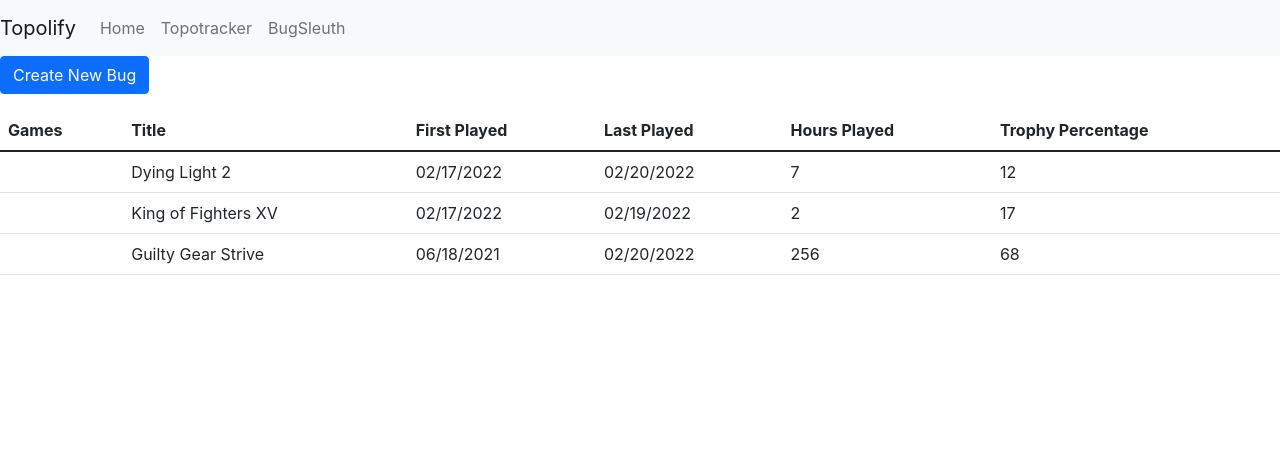
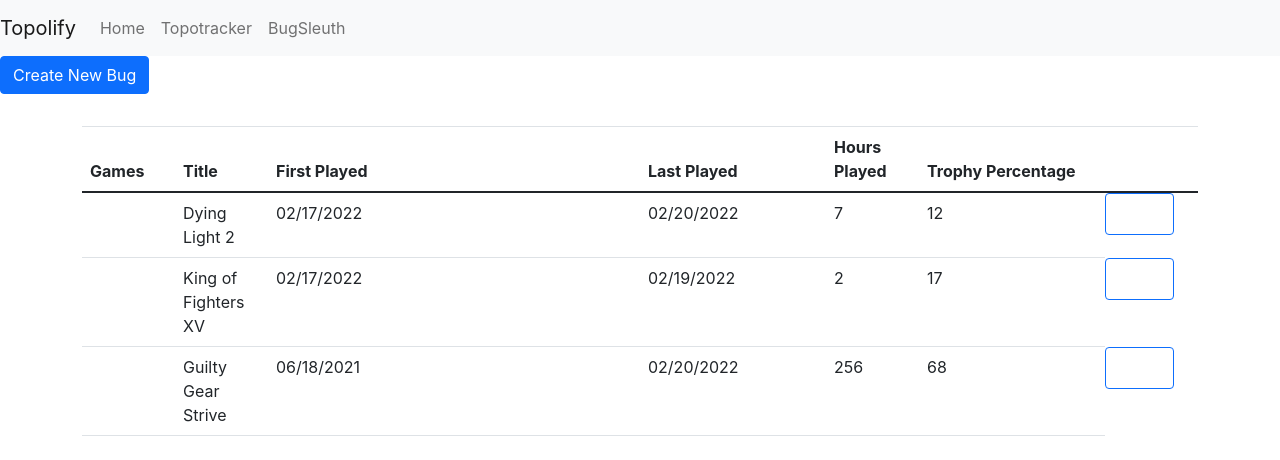
Before and after one commit to DevSoftian/devsoftian.github.io, a React (Create React App) app: page /devsoftian.github.io/bugsleuth in a window 1280 px wide. Shown: the top 460 px of the page. Built offline with nearby package versions, Linux system fonts and the light colour scheme; no server answers.

Commit message:
Added collapsible details for each fixed column width.

```diff
--- /dev/null
+++ b/src/components/BugModule.jsx
@@ -0,0 +1,92 @@
+import React, { Component } from "react";
+
+class BugModule extends Component {
+   handleBug = (entry, elemBreak = 5) => {
+      const id = "collapseExample" + entry.bug_id;
+      const hashid = "#" + id;
+      // + entry.bug_id;
+      const cells = [];
+      cells.push(
+         <>
+            <tr>
+               <th scope="row"></th>
+               {this.mapSubElements(entry, elemBreak)}
+               <button
+                  className="btn btn-primary"
+                  type="button"
+                  data-bs-toggle="collapse"
+                  data-bs-target={hashid}
+                  aria-expanded="false"
+                  aria-controls="collapseExample"
+               >
+                  Details
+               </button>
+            </tr>
+            <tr className="collapse" id={id}>
+               <th scope="row">Bug Details</th>
+               {this.mapSubElements(entry, elemBreak, elemBreak)}
+            </tr>
+         </>
+      );
+
+      // cells.push(
+      //    <button
+      //       className="btn btn-primary"
+      //       type="button"
+      //       data-bs-toggle="collapse"
+      //       data-bs-target={id}
+      //       aria-expanded="false"
+      //       aria-controls="collapseExample"
+      //    ></button>
+      // );
+      // this.mapSubElements(entry);
+      return cells;
+   };
+
+   mapSubElements = (entry, numElements = 4, startKey = 0) => {
+      console.log(startKey);
+      let cells = [];
+      let i = 0;
+      for (let key in entry) {
+         if (i < startKey) {
+            delete entry.key;
+            i++;
+            console.log(i);
+         } else if (key != "_id" && cells.length < startKey + numElements)
+            cells.push(<td>{entry[key]}</td>);
+      }
+
+      return cells;
+   };
+
+   render() {
+      let module = Object.values(this.props.module);
+      let service = this.props.service;
+      return (
+         //Maps column titles from the "module" object and column data from the "service" object.
+         <div className="container-md">
+            <table className="table">
+               <thead>
+                  <tr>
+                     <th className="col-1"></th>
+                     <th className="col-1"></th>
+                     <th className="col-4"></th>
+                     <th className="col-2"></th>
+                     <th className="col-1"></th>
+                     <th className="col-2"></th>
+                     <th className="col-1"></th>
+                  </tr>
+                  <tr>
+                     {module.map((moduleTitle) => (
+                        <th scope="col">{moduleTitle}</th>
+                     ))}
+                  </tr>
+               </thead>
+               <tbody>{service.map((entry) => this.handleBug(entry))}</tbody>
+            </table>
+         </div>
+      );
+   }
+}
+
+export default BugModule;
--- a/src/components/bugSleuth.jsx
+++ b/src/components/bugSleuth.jsx
@@ -7,10 +7,11 @@ import config from "../config.json";
 import CRUD from "./CRUD";
 import MinInput from "./MinInput";
 import "./bugSleuth.css";
+import BugModule from "./BugModule";
 
 class BugSleuth extends Component {
    state = {
-      account: { program: "", bugName: "", bugDesc: "" },
+      bugLog: { program: "", bugName: "", bugDesc: "" },
       labels: {
          program: "Program",
          bugName: "Bug Name",
@@ -23,25 +24,37 @@ class BugSleuth extends Component {
    //Handles form submission.
    handleSubmit = async (e) => {
       e.preventDefault(); //Prevents default behavior (submitting and reloading the whole page).
-      console.log("response");
+
+      const tokenHeader = {
+         headers: {
+            "x-auth-token": localStorage.token,
+         },
+      };
+
+      const createResponse = CRUD.create(
+         tokenHeader,
+         this.state.bugLog,
+         config.apiEndpoint + "bugs/createbug"
+      );
+      console.log("createBugForm", createResponse);
 
       // Resets fields.
-      const account = { program: "", bugName: "", bugDesc: "" };
+      const bugLog = { program: "", bugName: "", bugDesc: "" };
       const labels = {
          program: "Program",
          bugName: "Bug Name",
          bugDesc: "Bug Description",
       };
-      this.setState({ account, labels });
+      this.setState({ bugLog, labels });
    };
 
    //Handles input changes by updating the state and removes labels once a value is entered into the a field.
    handleChange = ({ currentTarget: input }) => {
-      const account = { ...this.state.account };
+      const bugLog = { ...this.state.bugLog };
       const labels = { ...this.state.labels };
       labels[input.name] = "";
-      account[input.name] = input.value;
-      this.setState({ account, labels });
+      bugLog[input.name] = input.value;
+      this.setState({ bugLog, labels });
    };
 
    async componentDidMount() {
@@ -59,27 +72,16 @@ class BugSleuth extends Component {
          config.apiEndpoint + "bugs/service/"
       );
       this.setState({ bugService });
-
-      const createBug = {
-         key1: "Hey",
-         key2: "You",
-      };
-
-      const createResponse = CRUD.create(
-         tokenHeader,
-         createBug,
-         config.apiEndpoint + "bugs/createbug"
-      );
    }
 
    render() {
-      const { account, labels } = this.state;
+      const { bugLog, labels } = this.state;
       return (
          <div>
             <Navbar />
             <p>
                <button
-                  class="btn btn-primary"
+                  className="btn btn-primary"
                   type="button"
                   data-bs-toggle="collapse"
                   data-bs-target="#collapseExample"
@@ -89,16 +91,16 @@ class BugSleuth extends Component {
                   Create New Bug
                </button>
             </p>
-            <div class="collapse" id="collapseExample">
-               <div class="card">
-                  <div class="card-body">
-                     <form onSubmit={this.handleSubmit}>
+            <div className="collapse" id="collapseExample">
+               <div className="card">
+                  <div className="card-body">
+                     <form onSubmit={this.handleSubmit} autocomplete="off">
                         <MinInput
                            className="shortInput"
                            name="program"
                            label={labels.program}
                            formType="text"
-                           value={account.program}
+                           value={bugLog.program}
                            onChange={this.handleChange}
                         />
                         <MinInput
@@ -106,7 +108,7 @@ class BugSleuth extends Component {
                            name="bugName"
                            label={labels.bugName}
                            formType="text"
-                           value={account.bugName}
+                           value={bugLog.bugName}
                            onChange={this.handleChange}
                         />
                         <div className="bugDesc">
@@ -115,7 +117,7 @@ class BugSleuth extends Component {
                               name="bugDesc"
                               aria-label="With textarea"
                               placeholder={labels.bugDesc}
-                              value={account.bugDesc}
+                              value={bugLog.bugDesc}
                               onChange={this.handleChange}
                            ></textarea>
                         </div>
@@ -135,11 +137,11 @@ class BugSleuth extends Component {
                </div>
             </div>
             {/* Bug dashboard */}
-            <Module
+            <BugModule
                className="md"
                module={this.state.bugs}
                service={this.state.bugService}
-            ></Module>
+            ></BugModule>
          </div>
       );
    }
--- a/src/components/module.jsx
+++ b/src/components/module.jsx
@@ -14,8 +14,8 @@ class Module extends Component {
    render() {
       let module = Object.values(this.props.module);
       let service = this.props.service;
-      console.log("module", module);
-      console.log("service", service[0]);
+      // console.log("module", module);
+      // console.log("service", service[0]);
 
       return (
          //Maps column titles from the "module" object and column data from the "service" object.
--- a/src/components/signupForm.jsx
+++ b/src/components/signupForm.jsx
@@ -13,7 +13,6 @@ class SignupForm extends Component {
    handleSubmit = async (e) => {
       e.preventDefault(); //Prevents default behavior (submitting and reloading the whole page).
       const response = await userService.registerUser(this.state.account);
-      console.log(response.data);
 
       // Resets fields.
       const account = { username: "", password: "", name: "" };
```
Also changed, not shown: src/components/CRUD.jsx (+4 -4 lines).
